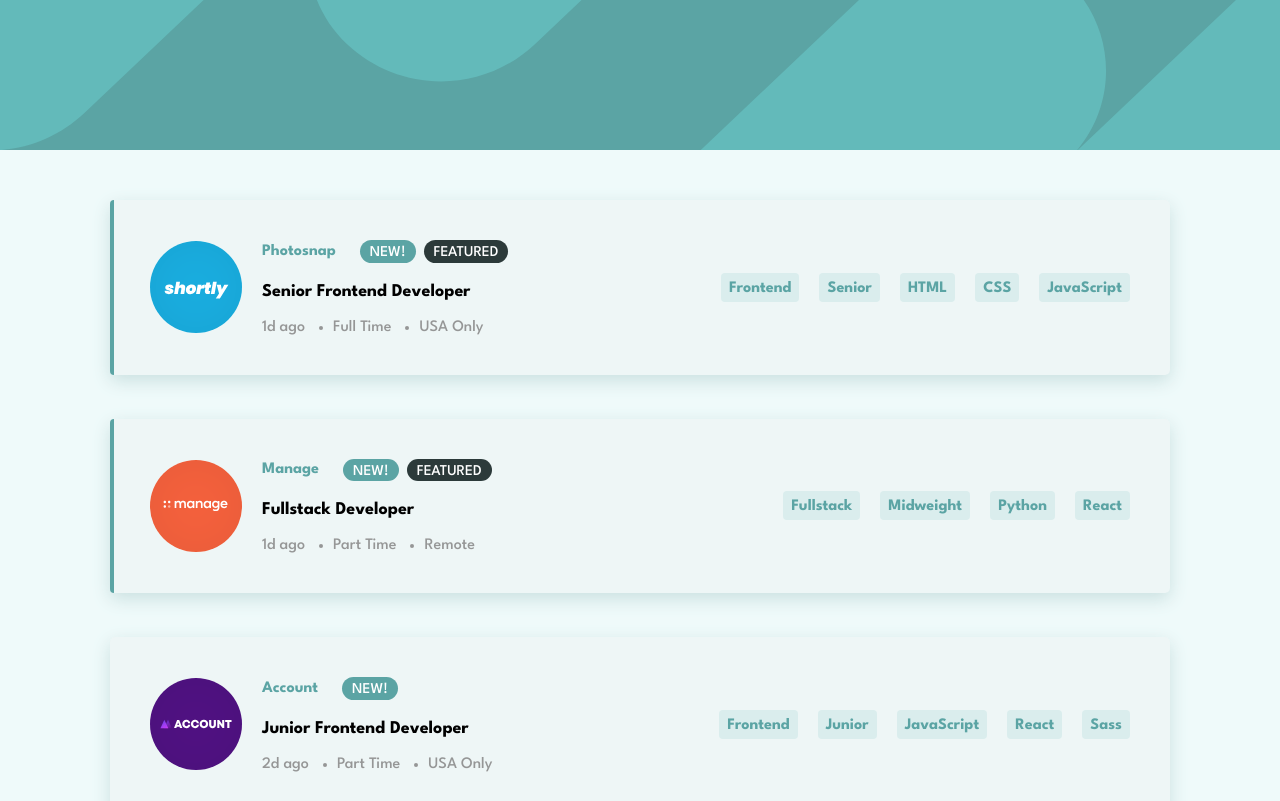
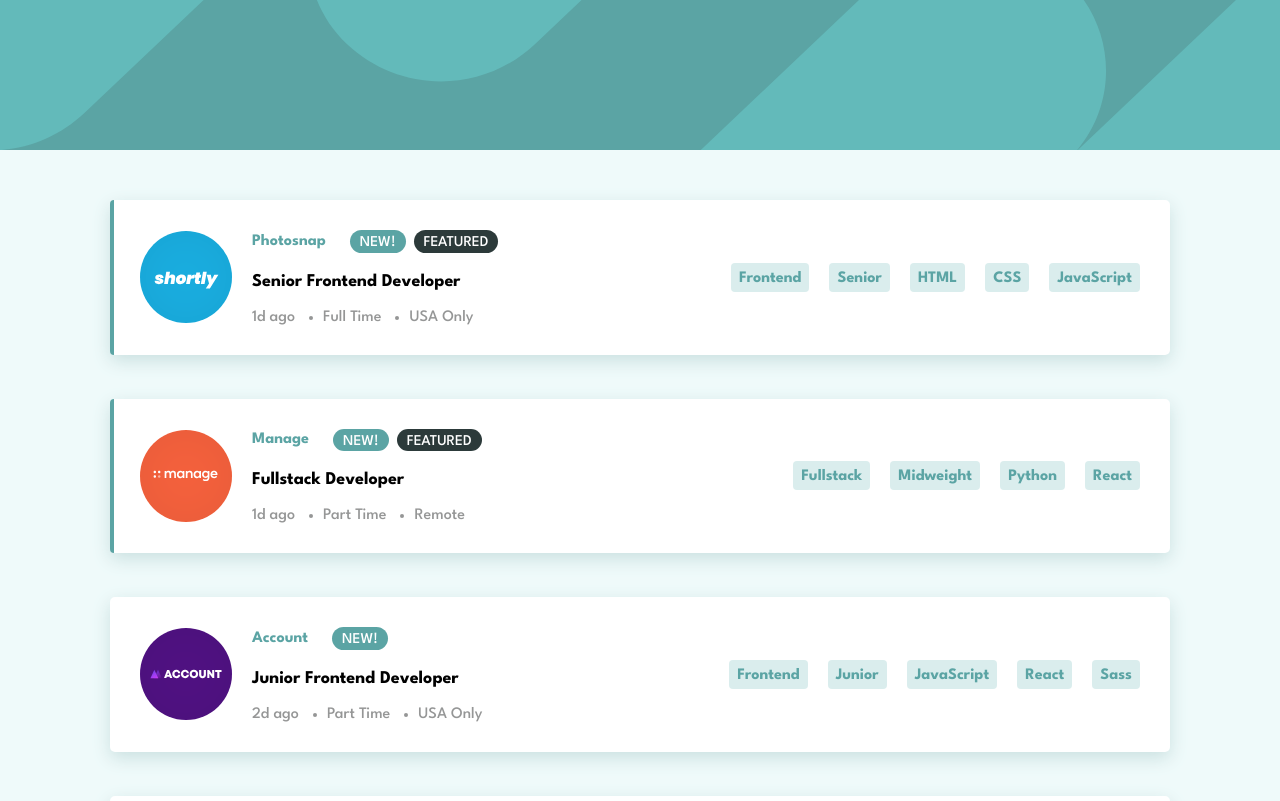
Before and after one commit to gbmouraa/job_listings, a React (Create React App) app: page / in a window 1280 px wide. Shown: the top 801 px of the page. Built offline with nearby package versions, Linux system fonts and the light colour scheme.

Commit message:
style: add animations with framer motion

```diff
--- a/src/components/Main/Main.style.js
+++ b/src/components/Main/Main.style.js
@@ -1,4 +1,5 @@
 import styled from "styled-components";
+import { motion } from "framer-motion";
 
 export const JobsWrapper = styled.ul`
   display: flex;
@@ -10,19 +11,19 @@ export const JobsWrapper = styled.ul`
   padding: 0 2rem 6rem 2rem;
 `;
 
-export const Job = styled.li`
+export const Job = styled(motion.li)`
   position: relative;
   width: 100%;
   max-width: 106rem;
   list-style-type: none;
   display: flex;
-  background-color: ${({ theme }) => theme.colors.lighterCyan};
+  background-color: #fff;
   padding: 4rem 2rem 2rem 2rem;
   border-radius: 0.5rem;
   box-shadow: 0px 6px 18px #cae0e0;
 
   @media screen and (min-width: 1040px) {
-    padding: 4rem;
+    padding: 3rem;
   }
 `;
 
@@ -66,7 +67,6 @@ export const Description = styled.div`
 export const HeadDescription = styled.div`
   display: flex;
   align-items: center;
-  max-width: 10rem;
   span:first-child {
     font-weight: 700;
     color: ${({ theme }) => theme.colors.primary};
@@ -124,6 +124,7 @@ export const Details = styled.ul`
 export const Position = styled.span`
   font-weight: 700;
   font-size: 1.8rem;
+  transition: all 0.7s ease;
 
   &:hover {
     cursor: pointer;
@@ -145,6 +146,7 @@ export const Languages = styled.div`
     display: block;
     line-height: 0.9;
     height: fit-content;
+    transition: all 0.7s ease;
 
     &:hover {
       background-color: ${({ theme }) => theme.colors.primary};
--- a/src/components/Main/index.jsx
+++ b/src/components/Main/index.jsx
@@ -13,20 +13,27 @@ import {
   Languages,
   DescriptionArea,
 } from "./Main.style";
+
 import data from "../../assets/data.json";
 
 function Main() {
   return (
     <JobsWrapper>
       {data.map((item) => (
-        <Job key={item.id}>
+        <Job
+          key={item.id}
+          initial={{ opacity: 0, y: -30 }}
+          whileInView={{ opacity: 1, y: 0 }}
+          viewport={{ once: false }}
+          transition={{ duration: 1, delay: 0.2 }}
+        >
           {item.featured && <Featured />}
 
           <Content>
             <DescriptionArea>
               <Logo src={item.logo} alt={item.company} />
               <Description>
-                <HeadDescription className="teste">
+                <HeadDescription>
                   <span>{item.company}</span>
                   {item.new && <Badge backgroundcolor="primary">NEW!</Badge>}
                   {item.featured && (
```
